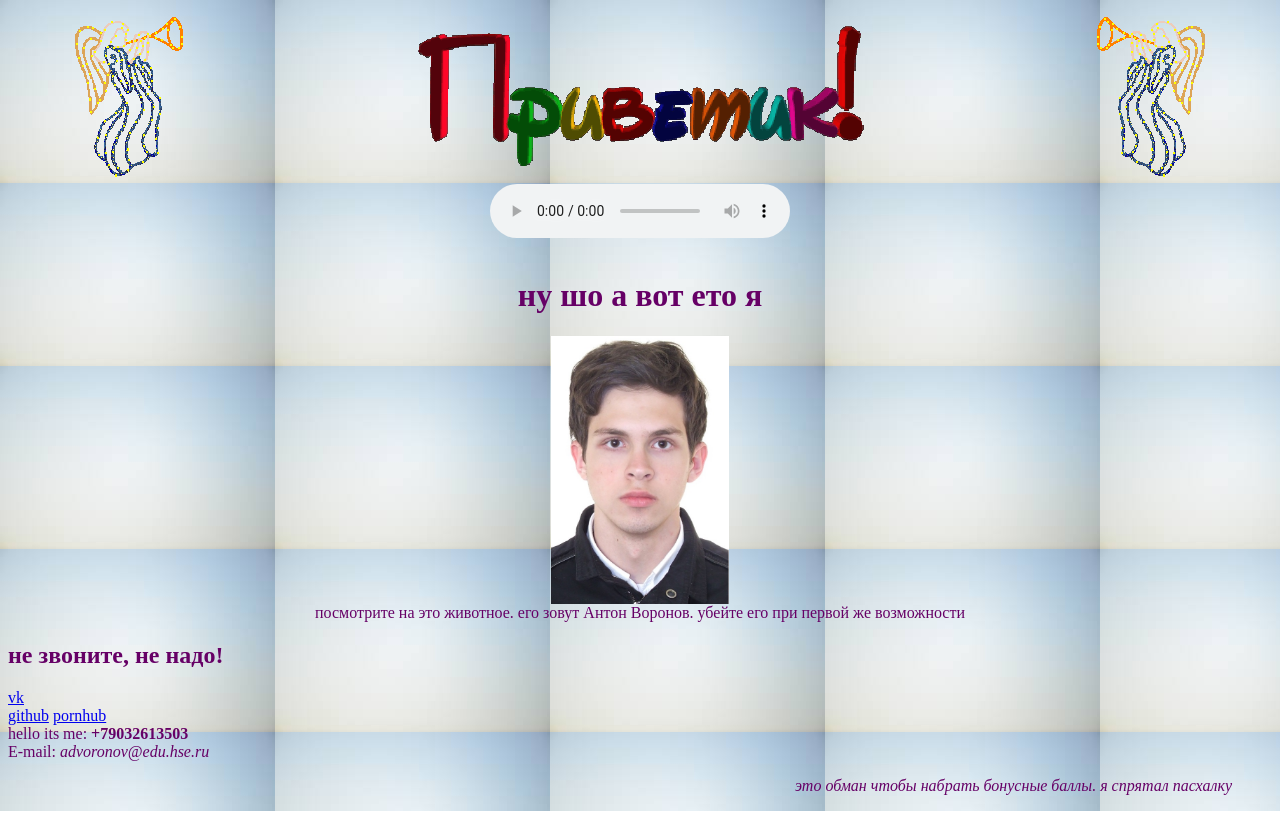
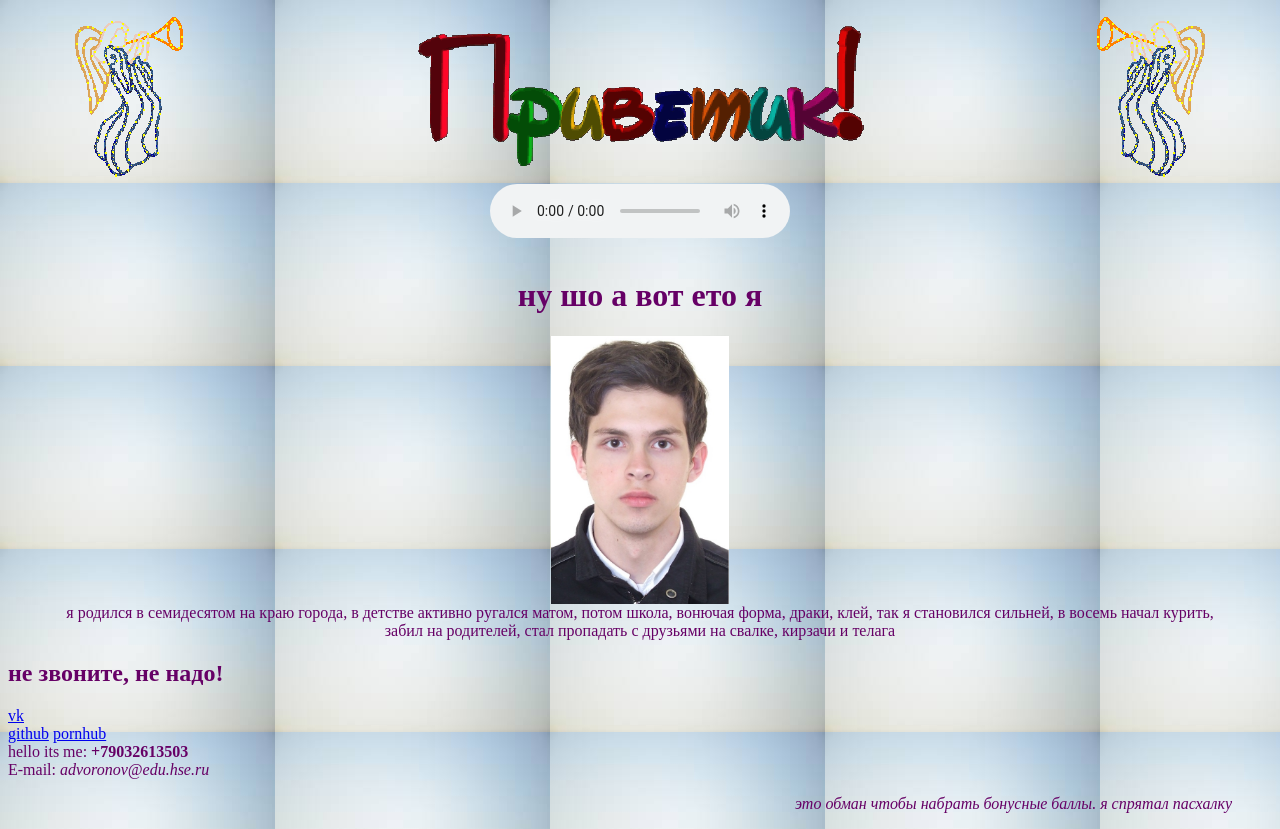
Before and after one commit to polina9153281914/laissezmoi.github.io, a plain HTML site: page index.html in a window 1280 px wide. Drawn offline with Linux system fonts and the light colour scheme.

Commit message:
биография

```diff
--- a/index.html
+++ b/index.html
@@ -28,7 +28,7 @@
 <center>
 <a href="8.htm"> <IMG SRC = "DSCF0406.jpg" alt="look at this dude oh no no no" border=0 width=15%></a>
 <br>
-<font color="#660066"> посмотрите на это животное. его зовут Антон Воронов. убейте его при первой же возможности
+<font color="#660066"> я родился в семидесятом на краю города, в детстве активно ругался матом, потом школа, вонючая форма, драки, клей, так я становился сильней, в восемь начал курить, забил на родителей, стал пропадать с друзьями на свалке, кирзачи и телага
 </blockquote>
 </center>
 
```
